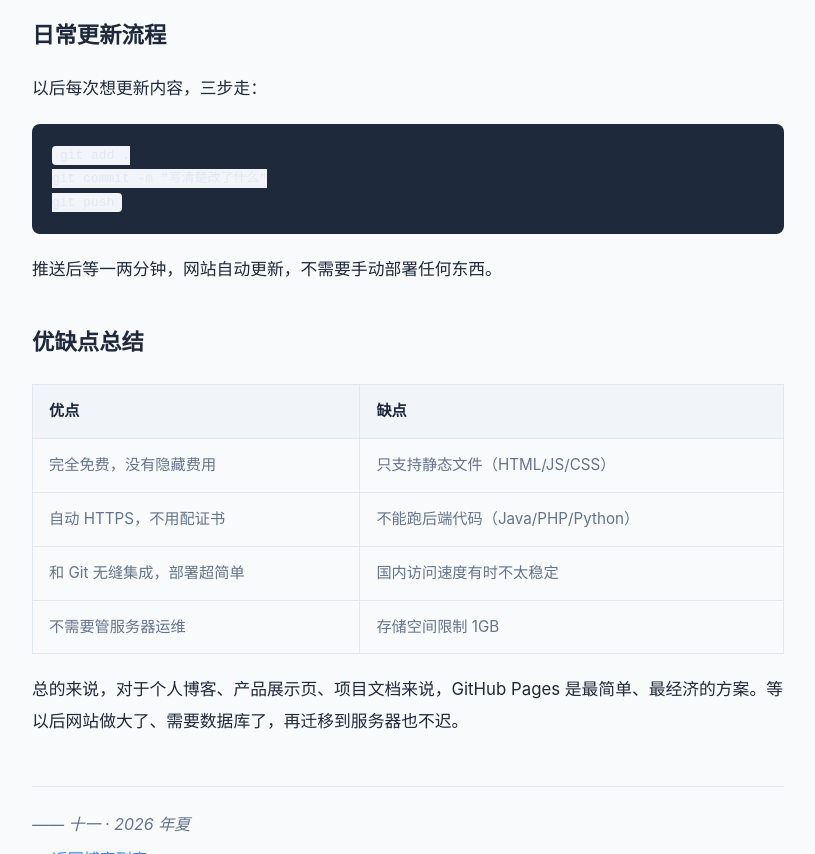
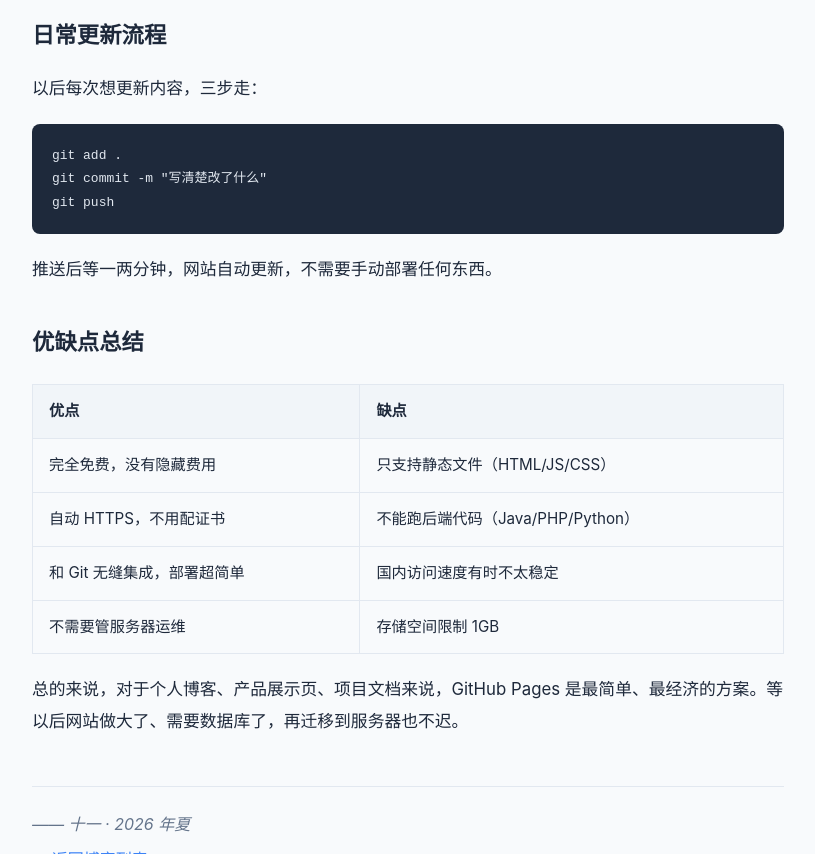
Before and after one commit to shi-yitm/shi-yitm.github.io, a plain HTML site: page github-pages-guide.html in a window 1280 px wide. Shown: the part 2260-3114 px from the top of the page, without its empty margins (232-1047 px from the left). Drawn offline with Linux system fonts and the light colour scheme.

Commit message:
修复：代码块文字颜色被覆盖问题；表格文字加深

```diff
--- a/style.css
+++ b/style.css
@@ -394,13 +394,19 @@ img {
 
 .article-content pre {
     background: #1e293b;
-    color: #e2e8f0;
     padding: 20px;
     border-radius: 8px;
     overflow-x: auto;
     margin: 20px 0;
     font-size: 0.9rem;
     line-height: 1.6;
+}
+
+.article-content pre code {
+    background: transparent;
+    padding: 0;
+    border-radius: 0;
+    color: #e2e8f0;
 }
 
 .article-content table {
@@ -425,7 +431,7 @@ img {
 }
 
 .article-content td {
-    color: var(--text-light);
+    color: var(--text);
 }
 
 .article-content tr:nth-child(even) td {
```
